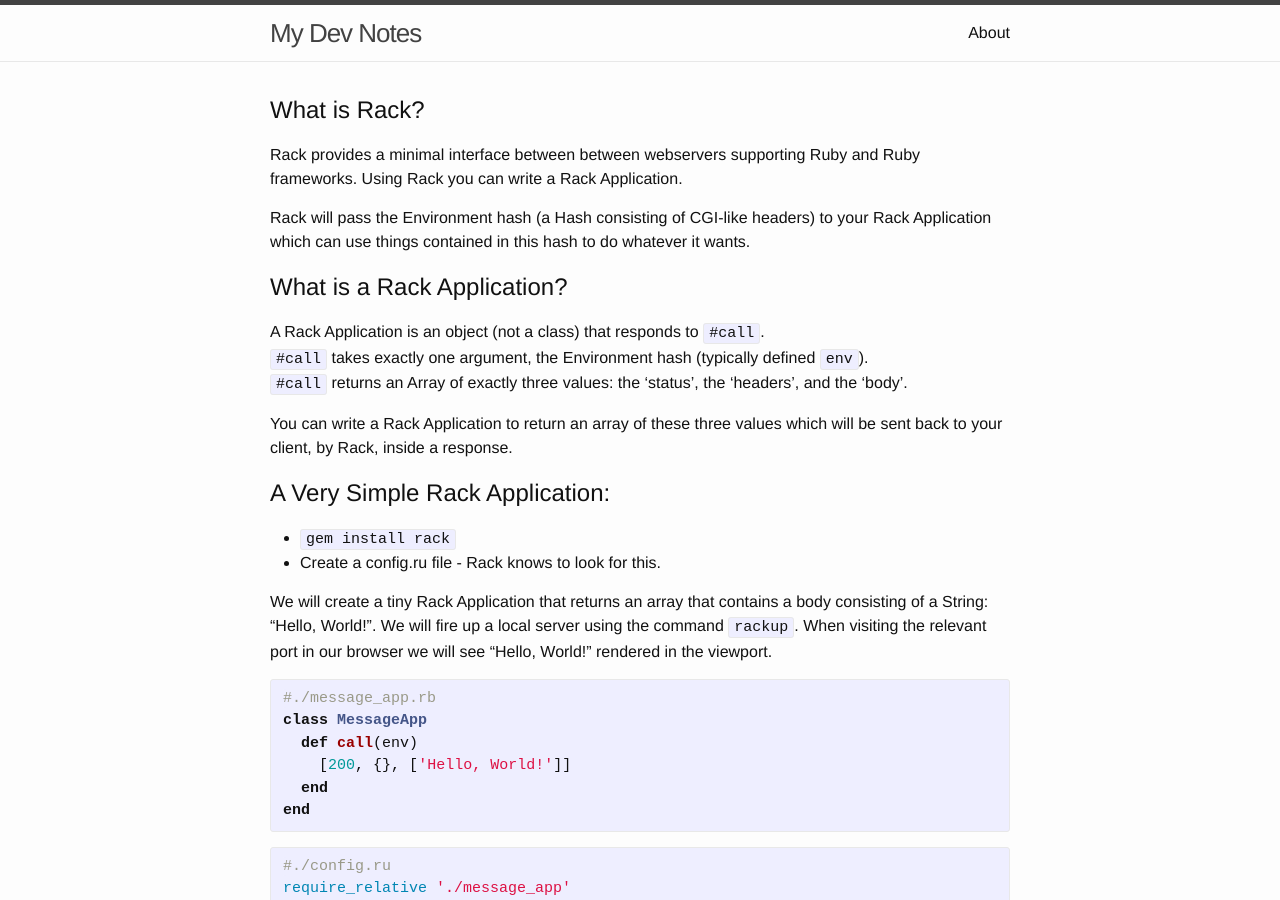
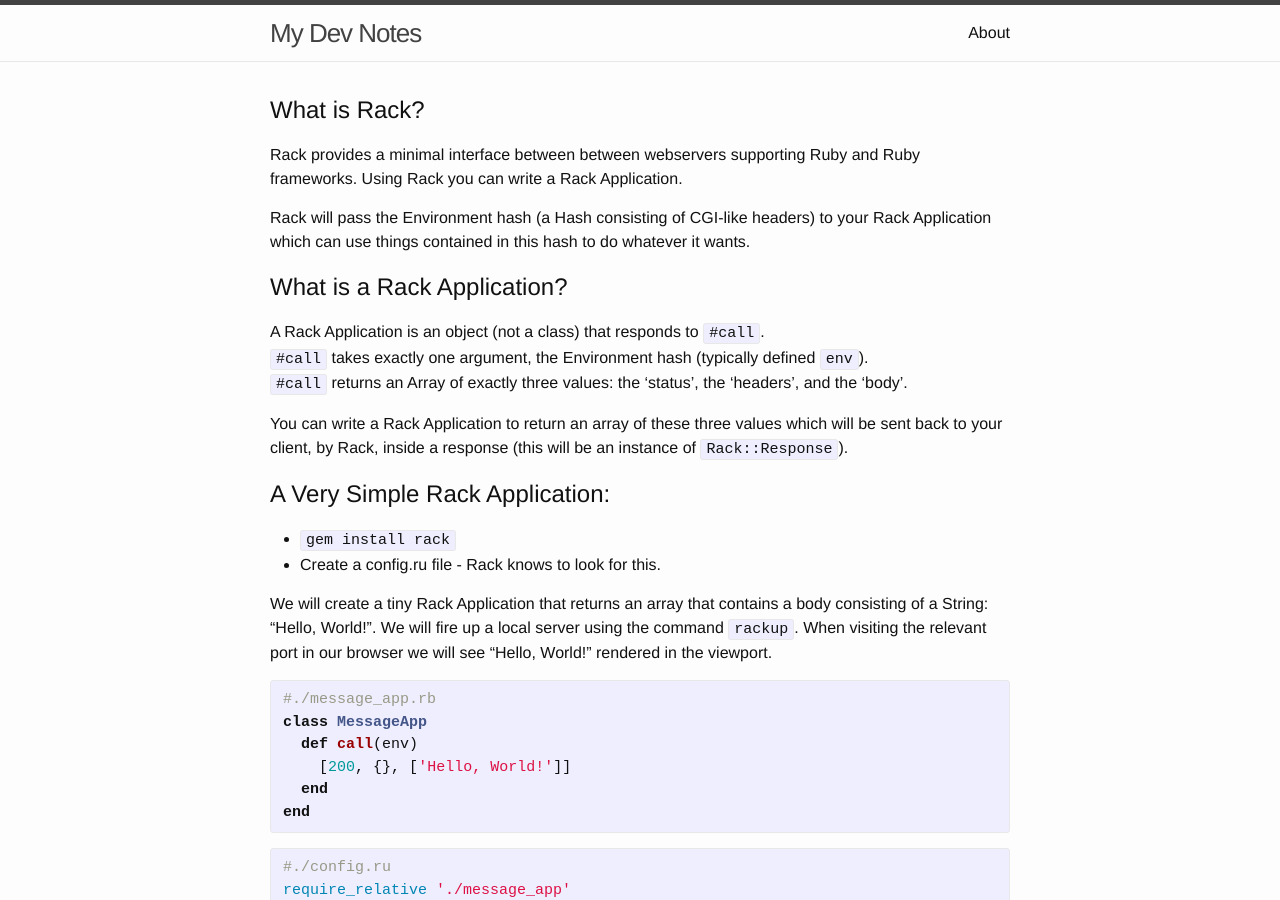
Before and after one commit to Yorkshireman/yorkshireman.github.io, a Jekyll site: the page built from _posts/2016-05-03-rack-and-rack-middleware.md, in a window 1280 px wide and 900 px high. Built offline with Jekyll 4.4.1, drawn with Linux system fonts in a browser that asks for light colours.

Commit message:
Update 2016-05-03-rack-and-rack-middleware.md

```diff
--- a/_posts/2016-05-03-rack-and-rack-middleware.md
+++ b/_posts/2016-05-03-rack-and-rack-middleware.md
@@ -18,7 +18,7 @@ A Rack Application is an object (not a class) that responds to `#call`.
 `#call` takes exactly one argument, the Environment hash (typically defined `env`).
 `#call` returns an Array of exactly three values: the 'status', the 'headers', and the 'body'.
 
-You can write a Rack Application to return an array of these three values which will be sent back to your client, by Rack, inside a response.
+You can write a Rack Application to return an array of these three values which will be sent back to your client, by Rack, inside a response (this will be an instance of `Rack::Response`).
 
 A Very Simple Rack Application:
 ------
```
